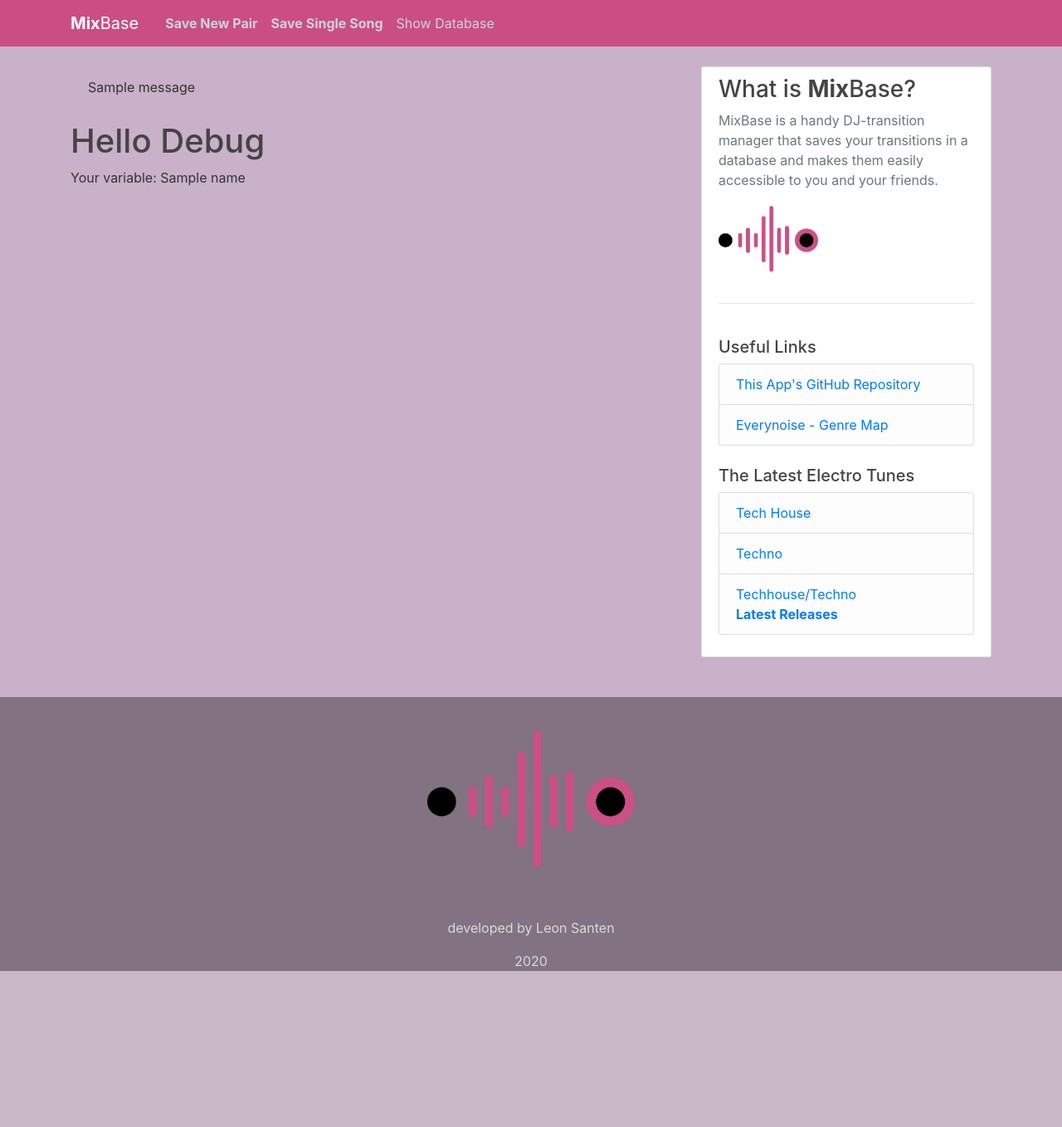
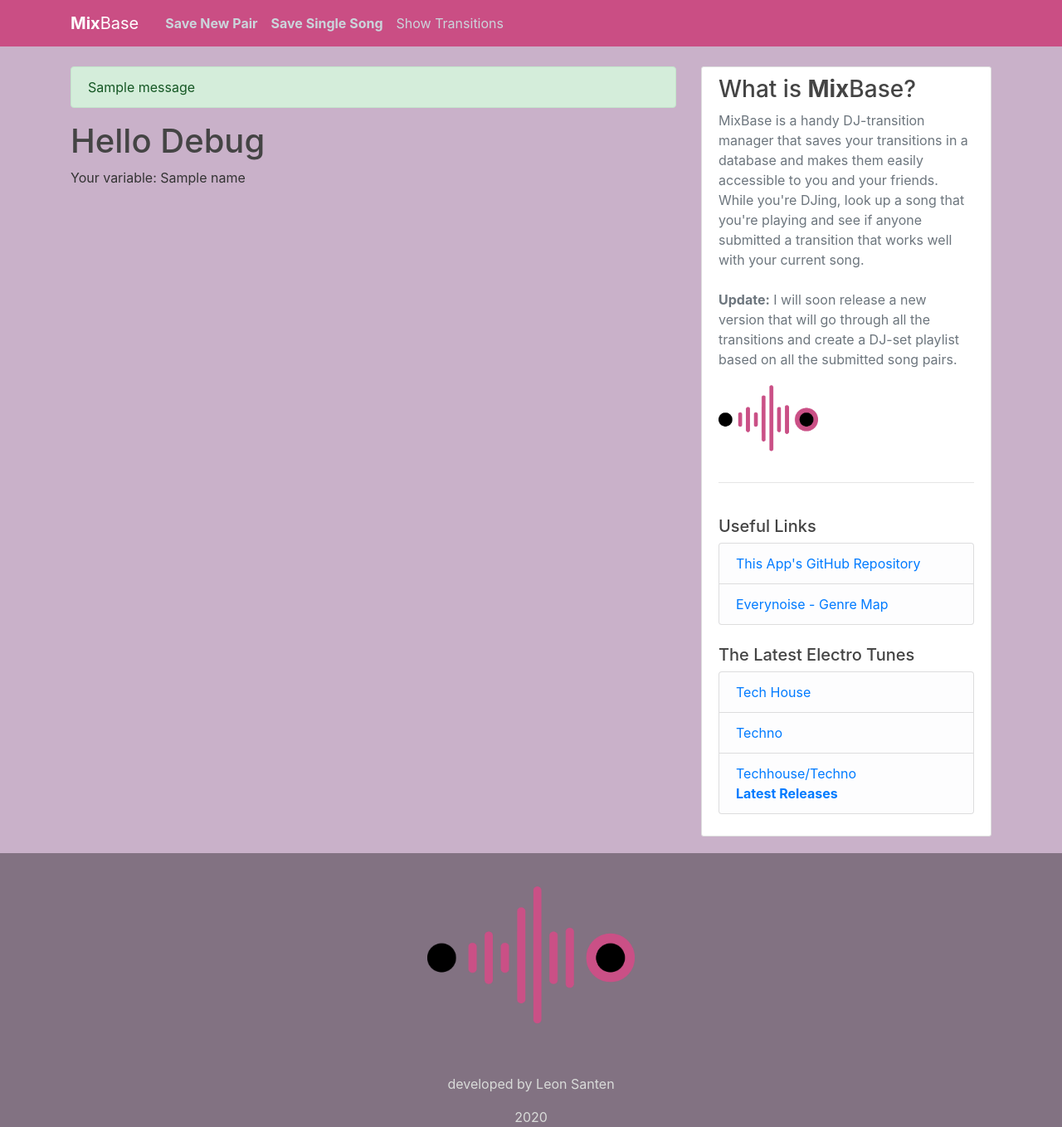
Before and after one commit to LSanten/mixbase_live, a Python web app: template webapp/templates/hello.html in a window 1280 px wide. Shown: the whole page at 83% size. Before the commit the page ends 1170 px from the top, so only its background shows below. Run offline with Jinja, Linux system fonts and the light colour scheme; the template is opened without the code that fills it: most values are stand-ins (such as "Sample title", 1, 10 or a date in 2020); one stand-in notice (Sample message) is shown; some libraries are stand-ins or nearby versions.

Commit message:
success flash message debugged

```diff
--- a/webapp/routes.py
+++ b/webapp/routes.py
@@ -14,7 +14,7 @@ def home():
         pair = Pair(firstname=form.firstname.data, secondname=form.secondname.data, firstartist=form.firstartist.data, secondartist=form.secondartist.data, comment=form.comment.data, firstgenre=form.firstgenre.data, secondgenre=form.secondgenre.data, guestname=form.guestname.data) ## TODO: add user_id info from current user ID
         db.session.add(pair)
         db.session.commit() # adds user to database
-        flash(f'Success! Your transition was added. {form.firstname.data} and {form.secondname.data}!', 'success')
+        flash(f'Success! Your transition was added. {form.firstname.data} and {form.secondname.data}!', category='success')
         return redirect(url_for('home'))
     return render_template('index.html', title="Save DJ Transition", form=form)
 
--- a/webapp/templates/layout.html
+++ b/webapp/templates/layout.html
@@ -36,7 +36,7 @@
             <div class="navbar-nav mr-auto">
               <a class="nav-item nav-link" href="{{ url_for('home') }}"><b>Save New Pair</b></a>
               <a class="nav-item nav-link" href="{{ url_for('singlesong') }}"><b>Save Single Song</b></a>
-              <a class="nav-item nav-link" href="{{ url_for('transitions') }}">Show Database</a>
+              <a class="nav-item nav-link" href="{{ url_for('transitions') }}">Show Transitions</a>
               <!--<a class="nav-item nav-link" href="hello/debug">Debug</a>-->
             </div>
             <!-- Navbar Right Side -->
@@ -54,7 +54,7 @@
             {% with messages = get_flashed_messages(with_categories=true) %}
               {% if messages %}
                 {% for category, message in messages %}
-                  <div class="alert altert-{{ category }}">
+                  <div class="alert alert-{{ category }}">
                     {{ message }}
                   </div>
                 {% endfor%}
@@ -65,7 +65,7 @@
           <div class="col-md-4">
             <div class="content-section">
               <h3>What is <b>Mix</b>Base?</h3>
-              <p class='text-muted'>MixBase is a handy DJ-transition manager that saves your transitions in a database and makes them easily accessible to you and your friends.
+              <p class='text-muted'>MixBase is a handy DJ-transition manager that saves your transitions in a database and makes them easily accessible to you and your friends. While you're DJing, look up a song that you're playing and see if anyone submitted a transition that works well with your current song.</br> </br><b>Update:</b> I will soon release a new version that will go through all the transitions and create a DJ-set playlist based on all the submitted song pairs.
               <br>
               <img src="{{ url_for('static', filename='icon.png') }}" alt="MixBase icon, two nodes with sound waves in between them" style="height:120px;"/>
               <br>
```
